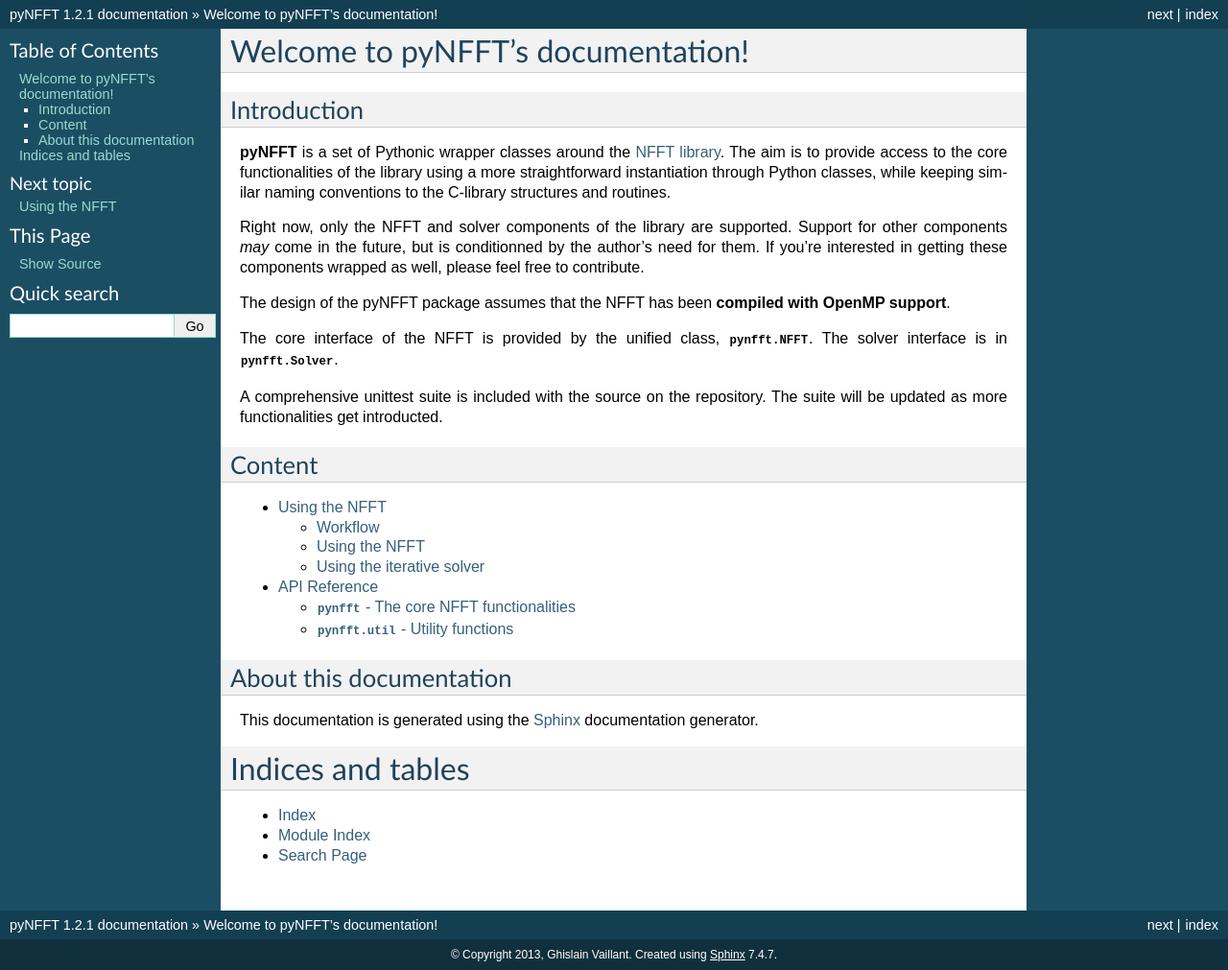
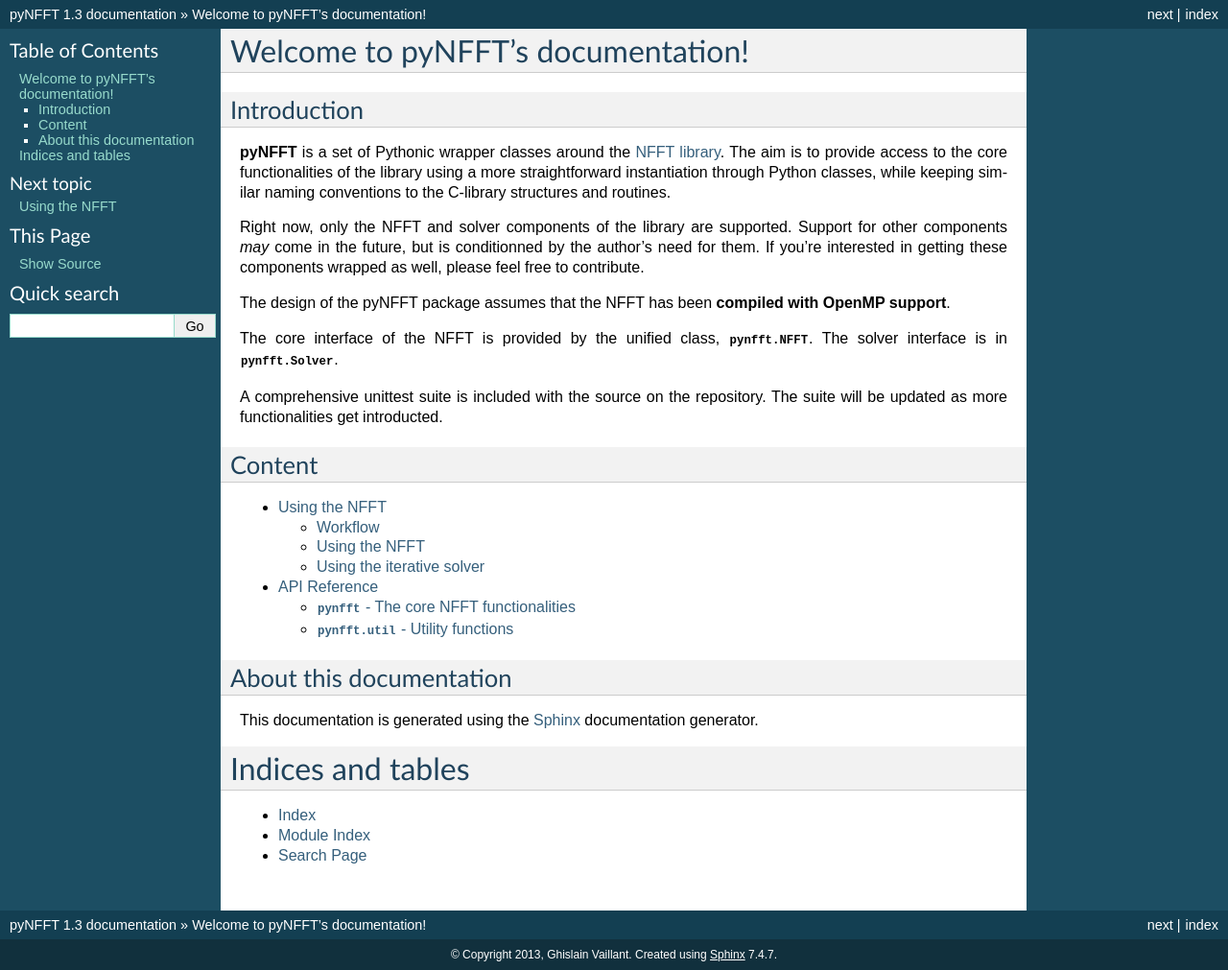
Before and after one commit to pyNFFT/pyNFFT, a Sphinx documentation site: the page built from doc/source/index.rst, in a window 1280 px wide. Shown: the whole page at 96% size. Built offline with Sphinx 7.4.7, drawn with Linux system fonts in a browser that asks for light colours.

Commit message:
bump dev version string

```diff
--- a/doc/source/conf.py
+++ b/doc/source/conf.py
@@ -48,9 +48,9 @@
 # built documents.
 #
 # The short X.Y version.
-version = '1.2'
+version = '1.3'
 # The full version, including alpha/beta/rc tags.
-release = '1.2.1'
+release = '1.3'
 
 # The language for content autogenerated by Sphinx. Refer to documentation
 # for a list of supported languages.
--- a/setup.py
+++ b/setup.py
@@ -97,8 +97,8 @@
         raise SystemExit(errno)
 
 
-version = '1.2.1'
-release = True
+version = '1.3'
+release = False
 if not release:
     version += '-dev'
 
```
